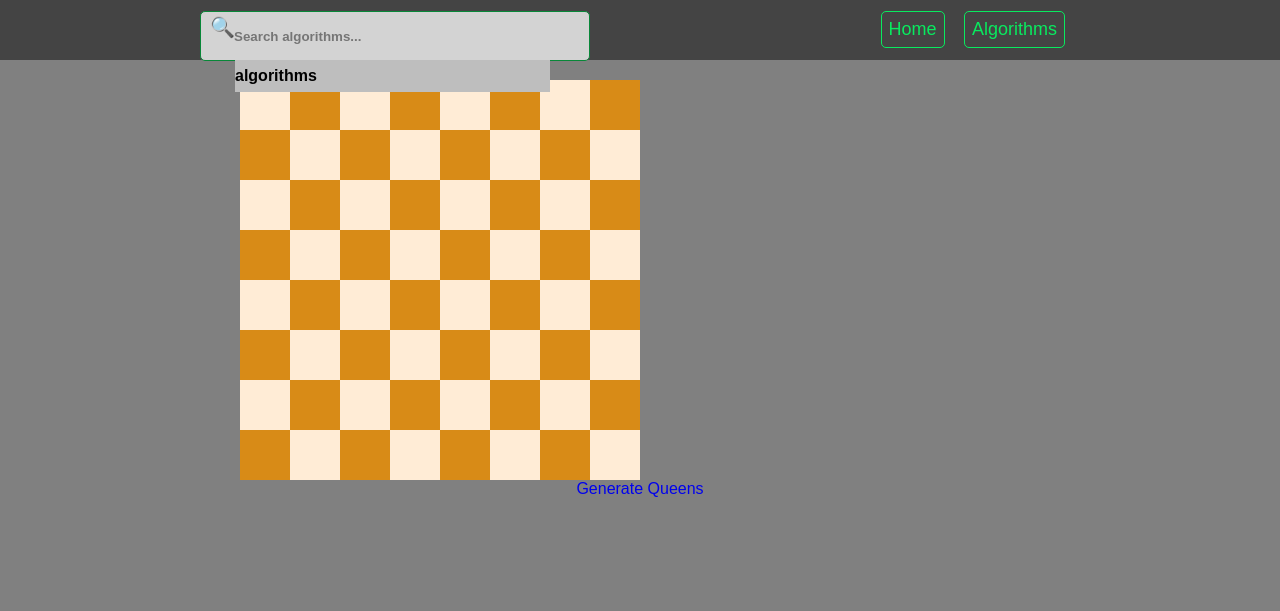
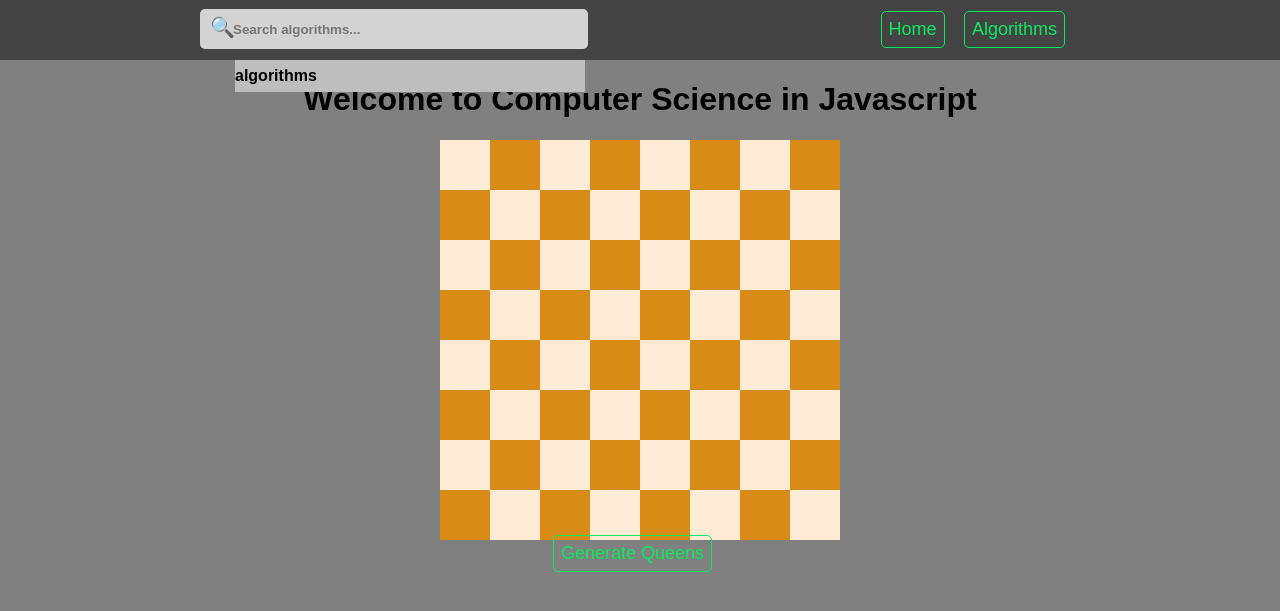
Before and after one commit to arslan-ashraf/csinjs, a Django app: page / in a window 1280 px wide. Shown: the top 611 px of the page. Run offline with Django 3.2, Linux system fonts and the light colour scheme.

Commit message:
fixed css bugs, refactored javascript

```diff
--- a/static_files/css/main.css
+++ b/static_files/css/main.css
@@ -39,7 +39,7 @@ a {
 
 .search-div {
 	position: relative;
-	display: inline;
+	top: -2px;
 }
 
 .search-icon {
@@ -58,7 +58,7 @@ a {
 	padding: 5px 5px 5px 33px;
 	font-weight: bold;
 	border: 0;
-	height: 38px;
+	height: 30px;
 	border-radius: 5px;
 	margin: 11px 0 0 200px;
 	background: lightgrey;
@@ -67,8 +67,9 @@ a {
 
 .search-bar:focus {
 	outline: 0;
-	border: 1.5px solid rgba(8, 135, 56);
+	/*border: 1.5px solid rgba(8, 135, 56);*/
 }
+
 
 #search-results {
 	margin: 0;
@@ -77,7 +78,7 @@ a {
 	left: 235px;
 	top: 60px;
 	text-align: left;
-	width: 315px;
+	width: 350px;
 	background: rgba(190, 190, 190, 1);
 }
 
@@ -117,7 +118,12 @@ a {
 	margin-right: 200px;
 }
 
+.dummy {
+	height: 60px;
+}
+
 .eightboard {
+	margin: 0 auto;
 	width: 400px;
 	height: 400px;
 	display: flex;
--- a/templates/base.html
+++ b/templates/base.html
@@ -27,6 +27,8 @@
 				</ul>
 			</div>
 
+			<div class="dummy"></div>
+
 			{% block main %}
 
 			{% endblock main %}
@@ -49,64 +51,6 @@
 					})
 				})
 
-				function randomized_queens(n){
-					let res = [], temp = new Array(n)
-					backtrack(res, temp, false, 0)
-					return res[0]
-				}
-
-				function backtrack(res, temp, flip_switch, idx){
-					if (temp.length == idx){
-						res.push(temp.slice(0))
-						flip_switch = true
-						return
-					}
-					for(let i = 0; i < temp.length; i++){
-						temp[idx] = Math.floor(Math.random() * temp.length)
-						if (valid_position(temp, idx)){
-							backtrack(res, temp, flip_switch, idx + 1)
-						}
-						if (flip_switch == true) { break }
-					}
-				}
-
-				function valid_position(temp, idx){
-					for(let i = 0; i < idx; i++){
-						if (temp[i] == temp[idx]) ||
-							Math.abs(temp[i] - temp[idx]) == Math.abs(idx - i){
-								return false
-							}
-					}
-					return true
-				}
-
-				let generate_queens = document.querySelector('.queens-generator')
-				let rows = document.querySelectorAll('.row')
-				let queen_position = null
-				let queens = []
-
-				function clear_board(arr){
-					for(let i = 0; i < arr.length; i++){
-						queen_position = arr[i]
-						rows[i].children[queen_position].innerHTML = ''
-					}
-				}
-
-				function place_queens(queens){
-					for(let i = 0; i < queens.length; i++){
-						queen_position = queens[i]
-						rows[i].children[queen_position].innerHTML = &#9813
-					}
-				}
-
-				if (generate_queens){
-					generate_queens.addEventListener('click', function(){
-						clear_board(queens)
-						queens = randomized_queens(8)
-						place_queens(queens)
-					})
-				}
-
 			</script>
 
 			{% block js %} {% endblock js %}
--- a/templates/home.html
+++ b/templates/home.html
@@ -94,7 +94,7 @@
 		</div>
 	</div>
 
-	<a href="#" class="queens-generator">Generate Queens</a>
+	<a href="" class="queens-generator btns">Generate Queens</a>
 
 {% endblock main %}
 
```
Also changed, not shown: static_files/js/main.js (+58 -1 lines).
